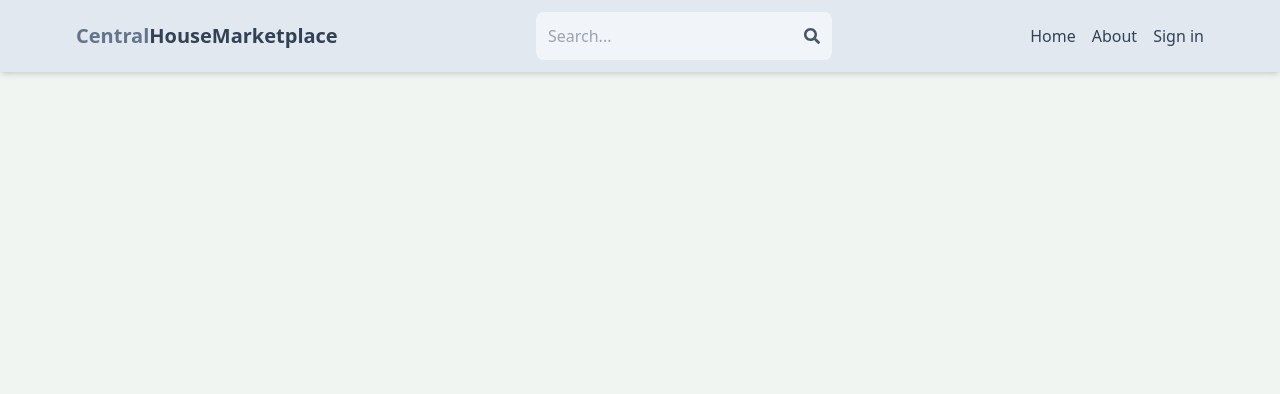
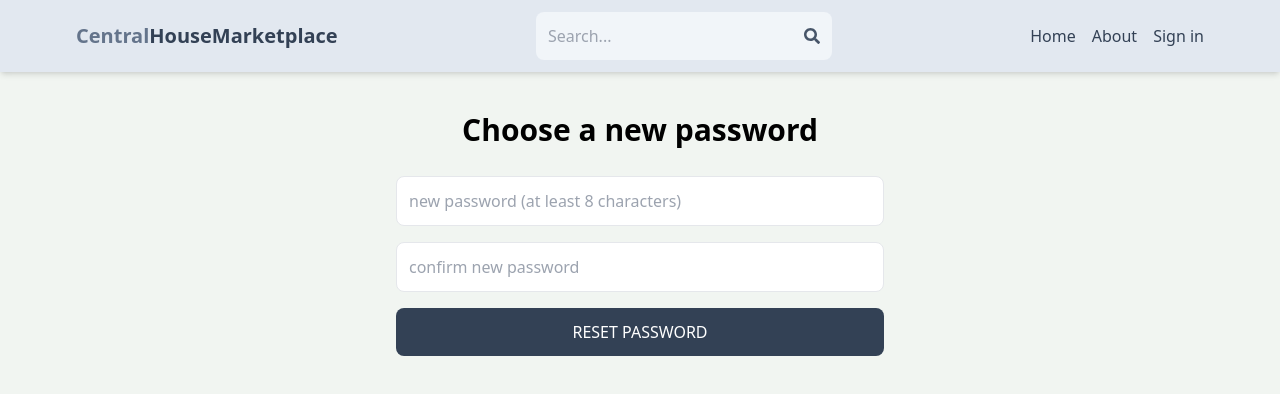
Before and after one commit to solomonadola/central-house-marketplace, a React (Vite) app in the folder client/: page /reset-password/1 in a window 1280 px wide. Shown: the top 394 px of the page. Built offline with nearby package versions, Linux system fonts and the light colour scheme; no server answers.

Commit message:
Add forgot password and reset password pages
Sign-in links to /forgot-password, which requests a reset email. The
emailed link opens /reset-password/:token, where users choose and
confirm a new password; expired links offer to send a new one.

```diff
--- a/client/src/App.jsx
+++ b/client/src/App.jsx
@@ -12,6 +12,8 @@ import Listing from './pages/Listing';
 import Search from './pages/Search';
 import Saved from './pages/Saved';
 import Messages from './pages/Messages';
+import ForgotPassword from './pages/ForgotPassword';
+import ResetPassword from './pages/ResetPassword';
 
 export default function App() {
   return (
@@ -21,6 +23,8 @@ export default function App() {
         <Route path='/' element={<Home />} />
         <Route path='/sign-in' element={<SignIn />} />
         <Route path='/sign-up' element={<SignUp />} />
+        <Route path='/forgot-password' element={<ForgotPassword />} />
+        <Route path='/reset-password/:token' element={<ResetPassword />} />
         <Route path='/about' element={<About />} />
         <Route path='/search' element={<Search />} />
         <Route path='/listing/:listingId' element={<Listing />} />
--- /dev/null
+++ b/client/src/pages/ForgotPassword.jsx
@@ -0,0 +1,69 @@
+import { useState } from 'react';
+import { Link } from 'react-router-dom';
+import { apiFetch } from '../utils/apiFetch';
+
+export default function ForgotPassword() {
+  const [email, setEmail] = useState('');
+  const [sending, setSending] = useState(false);
+  const [sent, setSent] = useState(null);
+  const [error, setError] = useState(null);
+
+  const handleSubmit = async (e) => {
+    e.preventDefault();
+    setSending(true);
+    setError(null);
+    try {
+      const res = await apiFetch('/api/auth/forgot-password', {
+        method: 'POST',
+        headers: { 'Content-Type': 'application/json' },
+        body: JSON.stringify({ email }),
+      });
+      const data = await res.json();
+      if (data.success === false) {
+        setError(data.message);
+        return;
+      }
+      setSent(data.message);
+    } catch {
+      setError('Something went wrong. Please try again.');
+    } finally {
+      setSending(false);
+    }
+  };
+
+  return (
+    <div className='p-3 max-w-lg mx-auto'>
+      <h1 className='text-3xl text-center font-semibold my-7'>Forgot password</h1>
+      {sent ? (
+        <p className='text-green-700 text-center'>{sent}</p>
+      ) : (
+        <form onSubmit={handleSubmit} className='flex flex-col gap-4'>
+          <p className='text-slate-600'>
+            Enter the email you signed up with and we&apos;ll send you a link to reset your password.
+          </p>
+          <input
+            type='email'
+            required
+            placeholder='email'
+            aria-label='Email'
+            className='border p-3 rounded-lg'
+            value={email}
+            onChange={(e) => setEmail(e.target.value)}
+          />
+          <button
+            disabled={sending}
+            className='bg-slate-700 text-white p-3 rounded-lg uppercase hover:opacity-95 disabled:opacity-80'
+          >
+            {sending ? 'Sending...' : 'Send reset link'}
+          </button>
+          {error && <p className='text-red-500'>{error}</p>}
+        </form>
+      )}
+      <p className='mt-5 text-center'>
+        <Link to='/sign-in' className='text-blue-700 hover:underline'>
+          Back to sign in
+        </Link>
+      </p>
+    </div>
+  );
+}
--- /dev/null
+++ b/client/src/pages/ResetPassword.jsx
@@ -0,0 +1,93 @@
+import { useState } from 'react';
+import { Link, useParams } from 'react-router-dom';
+import { apiFetch } from '../utils/apiFetch';
+
+export default function ResetPassword() {
+  const { token } = useParams();
+  const [password, setPassword] = useState('');
+  const [confirm, setConfirm] = useState('');
+  const [saving, setSaving] = useState(false);
+  const [done, setDone] = useState(false);
+  const [error, setError] = useState(null);
+
+  const handleSubmit = async (e) => {
+    e.preventDefault();
+    if (password !== confirm) {
+      setError("Passwords don't match.");
+      return;
+    }
+    setSaving(true);
+    setError(null);
+    try {
+      const res = await apiFetch('/api/auth/reset-password', {
+        method: 'POST',
+        headers: { 'Content-Type': 'application/json' },
+        body: JSON.stringify({ token, password }),
+      });
+      const data = await res.json();
+      if (data.success === false) {
+        setError(data.message);
+        return;
+      }
+      setDone(true);
+    } catch {
+      setError('Something went wrong. Please try again.');
+    } finally {
+      setSaving(false);
+    }
+  };
+
+  return (
+    <div className='p-3 max-w-lg mx-auto'>
+      <h1 className='text-3xl text-center font-semibold my-7'>Choose a new password</h1>
+      {done ? (
+        <p className='text-center'>
+          <span className='text-green-700'>Your password has been reset. </span>
+          <Link to='/sign-in' className='text-blue-700 hover:underline'>
+            Sign in
+          </Link>
+        </p>
+      ) : (
+        <form onSubmit={handleSubmit} className='flex flex-col gap-4'>
+          <input
+            type='password'
+            required
+            minLength={8}
+            placeholder='new password (at least 8 characters)'
+            aria-label='New password'
+            autoComplete='new-password'
+            className='border p-3 rounded-lg'
+            value={password}
+            onChange={(e) => setPassword(e.target.value)}
+          />
+          <input
+            type='password'
+            required
+            placeholder='confirm new password'
+            aria-label='Confirm new password'
+            autoComplete='new-password'
+            className='border p-3 rounded-lg'
+            value={confirm}
+            onChange={(e) => setConfirm(e.target.value)}
+          />
+          <button
+            disabled={saving}
+            className='bg-slate-700 text-white p-3 rounded-lg uppercase hover:opacity-95 disabled:opacity-80'
+          >
+            {saving ? 'Saving...' : 'Reset password'}
+          </button>
+          {error && (
+            <p className='text-red-500'>
+              {error}{' '}
+              {/expired|invalid/i.test(error) && (
+                <Link to='/forgot-password' className='text-blue-700 hover:underline'>
+                  Request a new link
+                </Link>
+              )}
+            </p>
+          )}
+        </form>
+      )}
+    </div>
+  );
+}
--- a/client/src/pages/SignIn.jsx
+++ b/client/src/pages/SignIn.jsx
@@ -60,6 +60,9 @@ export default function SignIn() {
           id='password'
           onChange={handleChange}
         />
+        <Link to='/forgot-password' className='self-end text-sm text-blue-700 hover:underline'>
+          Forgot password?
+        </Link>
 
         <button
           disabled={loading}
@@ -70,7 +73,7 @@ export default function SignIn() {
         <OAuth/>
       </form>
       <div className='flex gap-2 mt-5'>
-        <p>Dont have an account?</p>
+        <p>Don&apos;t have an account?</p>
         <Link to={'/sign-up'}>
           <span className='text-blue-700'>Sign up</span>
         </Link>
```
Also changed, not shown: 1 other file (tests, documents, lock files or other folders).
